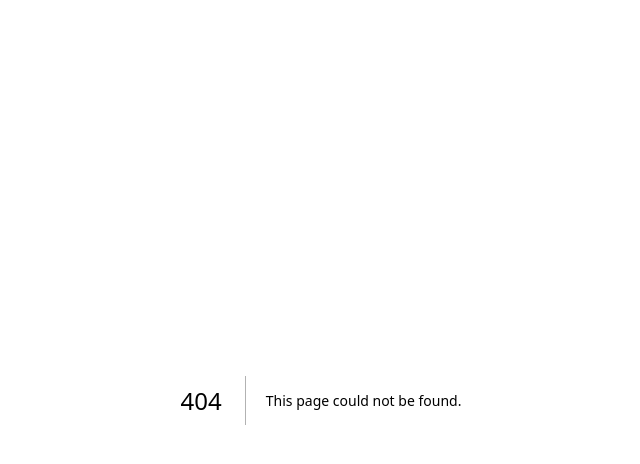
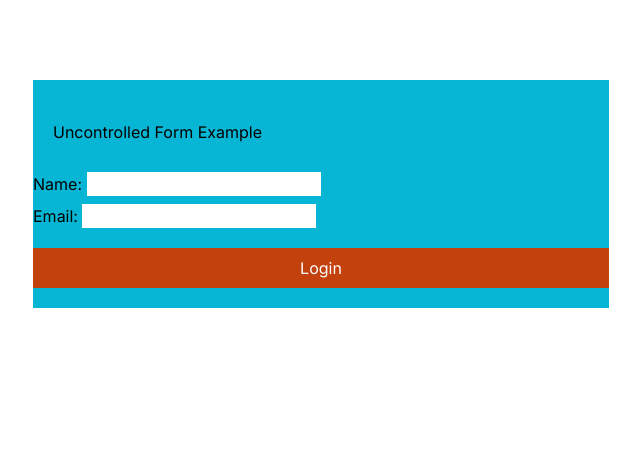
Before and after one commit to AdityaTechnology/NextJS-NM-Tutorial, a Next.js app: page /formManagement/uncontrolled in a window 1280 px wide. Before the commit this address had no page. Shown: the top 464 px of the page, without its empty margins (319-959 px from the left). Built offline with nearby package versions, Linux system fonts and the light colour scheme.

Commit message:
useRef Hook Tutorial

```diff
--- a/src/app/(pages)/formManagement/page.jsx
+++ b/src/app/(pages)/formManagement/page.jsx
@@ -1,5 +1,6 @@
 "use client";
 
+// Controlled Form Management
 import { useState } from "react";
 
 function FormManagementPage() {
--- a/src/app/(pages)/formManagement/reactform/page.jsx
+++ b/src/app/(pages)/formManagement/reactform/page.jsx
@@ -1,4 +1,7 @@
 "use client";
+
+// react-hook-form  : it is an additional library of react
+
 import { useForm } from "react-hook-form";
 import { useEffect } from "react";
 
--- /dev/null
+++ b/src/app/(pages)/formManagement/uncontrolled/page.jsx
@@ -0,0 +1,65 @@
+"use client";
+
+import { useRef } from "react";
+function UncontrolledPage() {
+	const nameRef = useRef();
+	const emailRef = useRef();
+
+	const handleForm = (e) => {
+		e.preventDefault();
+		let username = nameRef.current.value;
+		let email = emailRef.current.value;
+
+		let userInfo = {
+			username: username,
+			email: email,
+		};
+		console.log("Username : ", username, " Email = ", email);
+		//console.log(nameRef.current.value);
+		console.log(userInfo);
+	};
+	return (
+		<>
+			<div className='max-w-xl mx-auto mt-20 bg-cyan-500 py-5'>
+				<h1 className='p-5'>Uncontrolled Form Example</h1>
+				<div>
+					<form onSubmit={handleForm}>
+						<div>
+							<div className='py-2'>
+								<label htmlFor='name'>Name: </label>
+								<input
+									type='text'
+									ref={nameRef}
+								/>
+							</div>
+							<div>
+								<label htmlFor='email'>Email: </label>
+								<input
+									type='email'
+									ref={emailRef}
+								/>
+							</div>
+							<div>
+								<button
+									className='w-full px-5 py-2 bg-orange-700  text-white  mt-5 text-center'
+									type='submit'
+								>
+									Login
+								</button>
+							</div>
+						</div>
+					</form>
+				</div>
+			</div>
+		</>
+	);
+}
+
+export default UncontrolledPage;
+
+// comA --> compB ---> compC ...... nth
+// x=90                              use x
+
+// useContext
+//  provider  : data supplier
+//  consumer :  data consume
```
